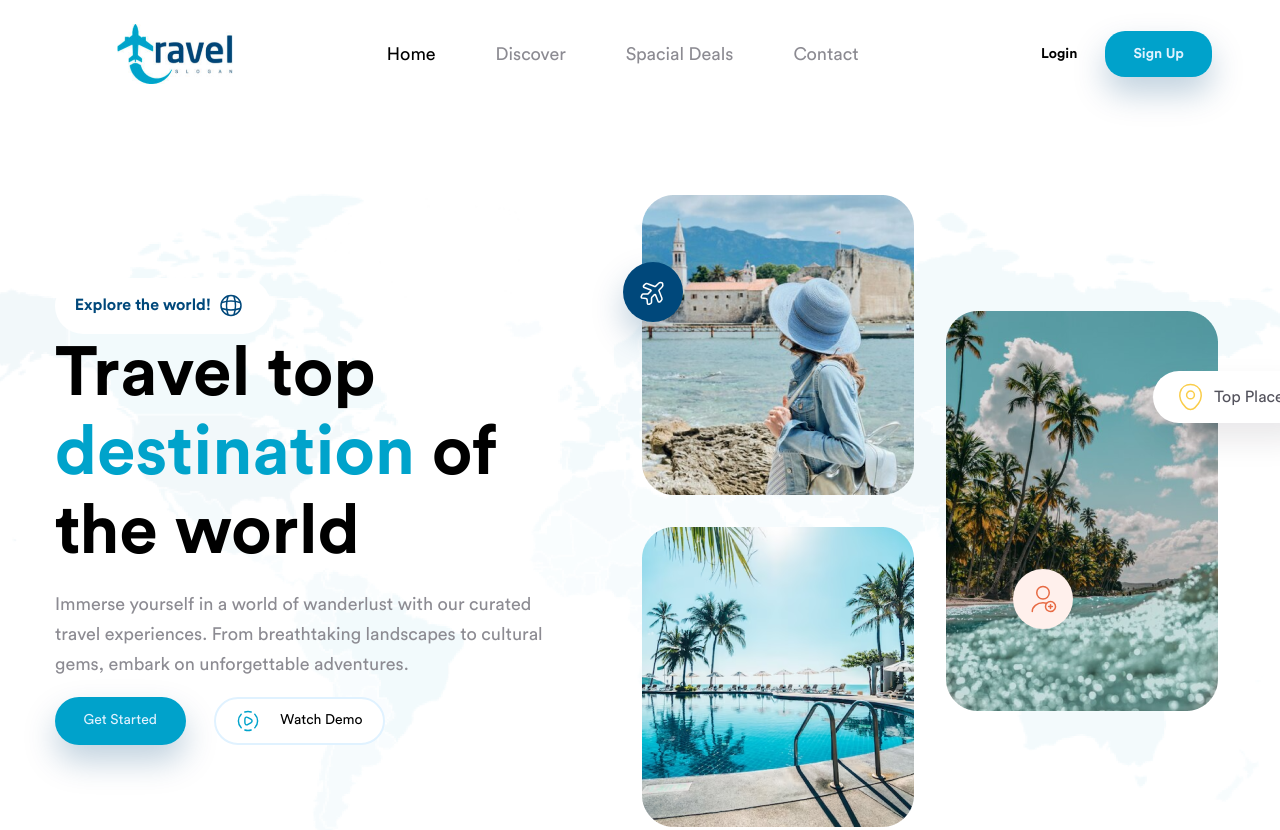
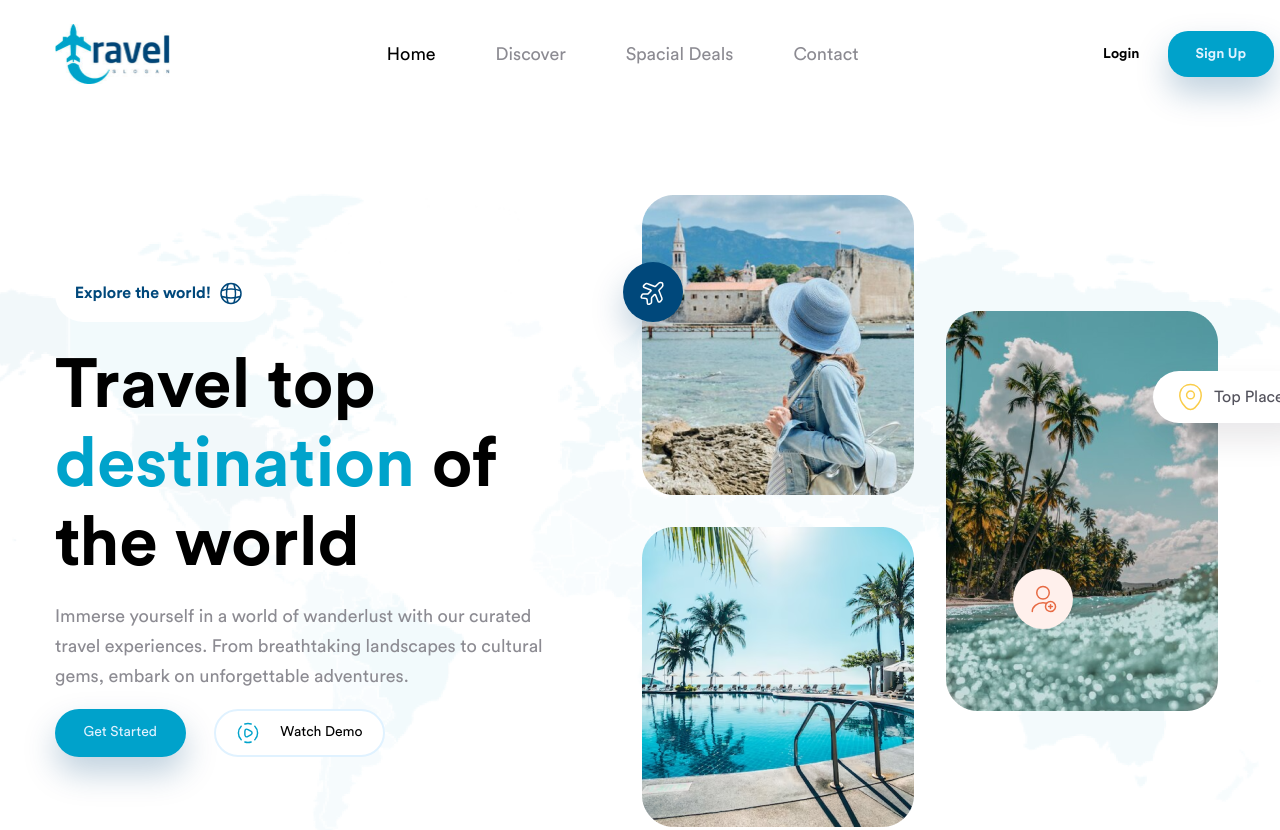
Before and after one commit to phenixBolseChemTree/layoutTraining, a website: page layout/index.html in a window 1280 px wide. Shown: the top 830 px of the page. Drawn offline with nearby package versions, Linux system fonts and the light colour scheme.

Commit message:
fix: header fix

```diff
--- a/layout/style/block-1.css
+++ b/layout/style/block-1.css
@@ -24,6 +24,7 @@
   line-height: 17.76px;
   font-weight: 700;
   color: #00487B;
+  margin-bottom: 24px;
 }
 
 .block-1__text-global {
--- a/layout/style/header.css
+++ b/layout/style/header.css
@@ -3,13 +3,16 @@
   width: 1219px;
   height: 108px;
   padding-bottom: 87px;
+  display: flex;
+  justify-content: center;
 }
 
 .header__items {
+  width: 1219px;
   align-items: center;
   display: flex;
   align-self: auto;
-  justify-content: space-around;
+  justify-content: space-between;
   flex-direction: row;
   height: 100%;
 }
```
